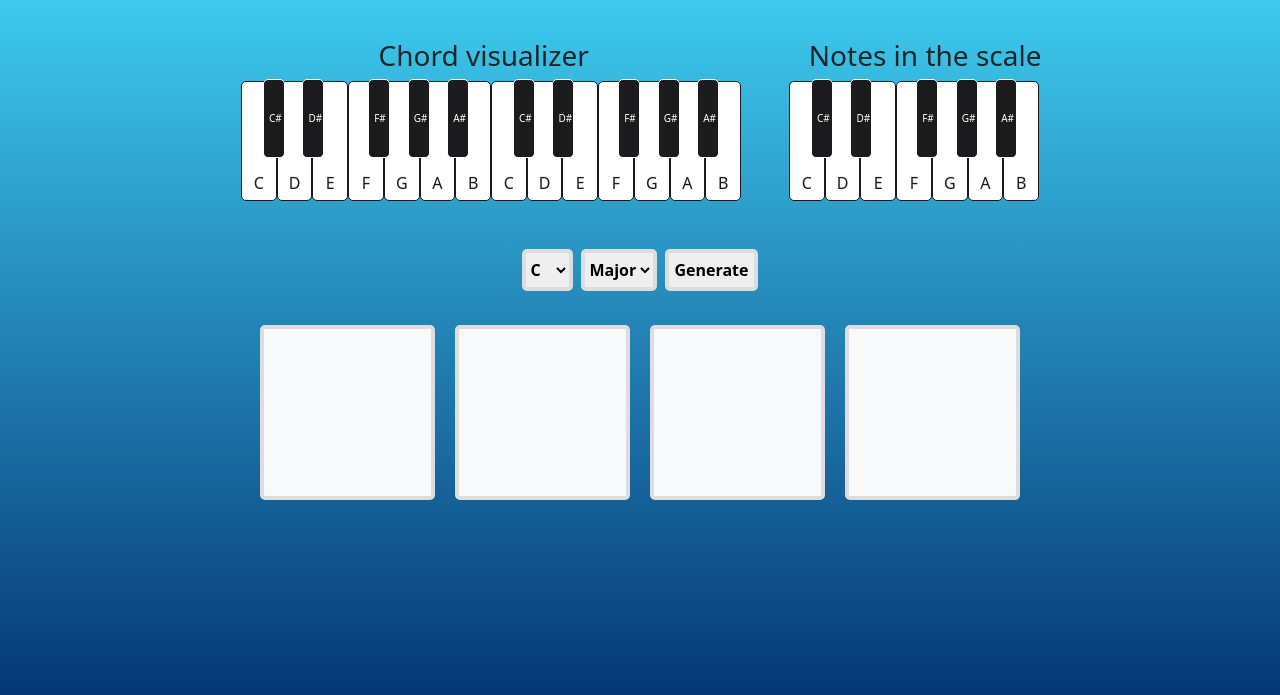
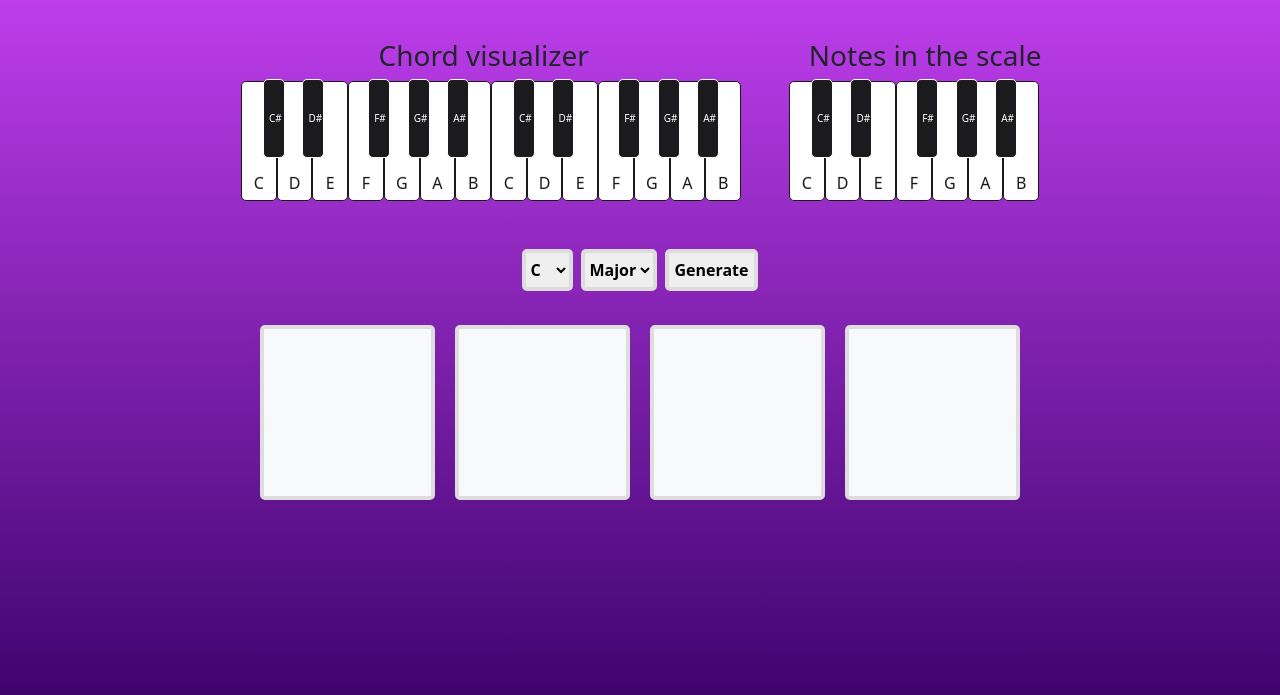
Before and after one commit to DarkFirePhoenixX/Chord-Progression-Generator, a plain HTML site: page index.html in a window 1280 px wide. Shown: the part 105-800 px from the top of the page. Drawn offline with nearby package versions, Linux system fonts and the light colour scheme.

Commit message:
Icon & colors updated

```diff
--- a/index.html
+++ b/index.html
@@ -3,6 +3,7 @@
   <head>
     <meta charset="UTF-8">
     <meta name="viewport" content="width=device-width, initial-scale=1.0">
+    <link href="favicon.ico" rel="icon" type="image/x-icon" />
     <meta http-equiv="X-UA-Compatible" content="ie=edge">
     <title>Simple Chord Progression Generator</title>
     <link rel="stylesheet" href="style.css">
--- a/style.css
+++ b/style.css
@@ -8,23 +8,12 @@ body {
   -webkit-box-direction: normal;
   -ms-flex-direction: column;
   flex-direction: column;
-  background: -moz-linear-gradient(top, #46e0ff 0%, #053777 100%);
-  /* FF3.6+ */
-
-  background: -webkit-gradient(linear, left top, left bottom, color-stop(0%, #46e0ff), color-stop(100%, #053777));
-  /* Chrome,Safari4+ */
-
-  background: -webkit-linear-gradient(top, #46e0ff 0%, #053777 100%);
-  /* Chrome10+,Safari5.1+ */
-
-  background: -o-linear-gradient(top, #46e0ff 0%, #053777 100%);
-  /* Opera 11.10+ */
-
-  background: -ms-linear-gradient(top, #46e0ff 0%, #053777 100%);
-  /* IE10+ */
-
-  background: linear-gradient(to bottom, #46e0ff 0%, #053777 100%);
-  /* W3C */
+  background: -moz-linear-gradient(top, #d146ff 0%, #3f046e 100%);
+  background: -webkit-gradient(linear, left top, left bottom, color-stop(0%, #d146ff), color-stop(100%, #3f046e));
+  background: -webkit-linear-gradient(top, #d146ff 0%, #3f046e 100%);
+  background: -o-linear-gradient(top, #d146ff 0%, #3f046e 100%);
+  background: -ms-linear-gradient(top, #d146ff 0%, #3f046e 100%);
+  background: linear-gradient(to bottom, #d146ff 0%, #3f046e 100%);
 }
 
 #content {
@@ -39,7 +28,8 @@ body {
   flex: 95;
 }
 
-html, body {
+html,
+body {
   margin: 0;
   height: 100%;
 }
```
Also changed, not shown: script.js (+12 -13 lines), favicon.ico (added).
